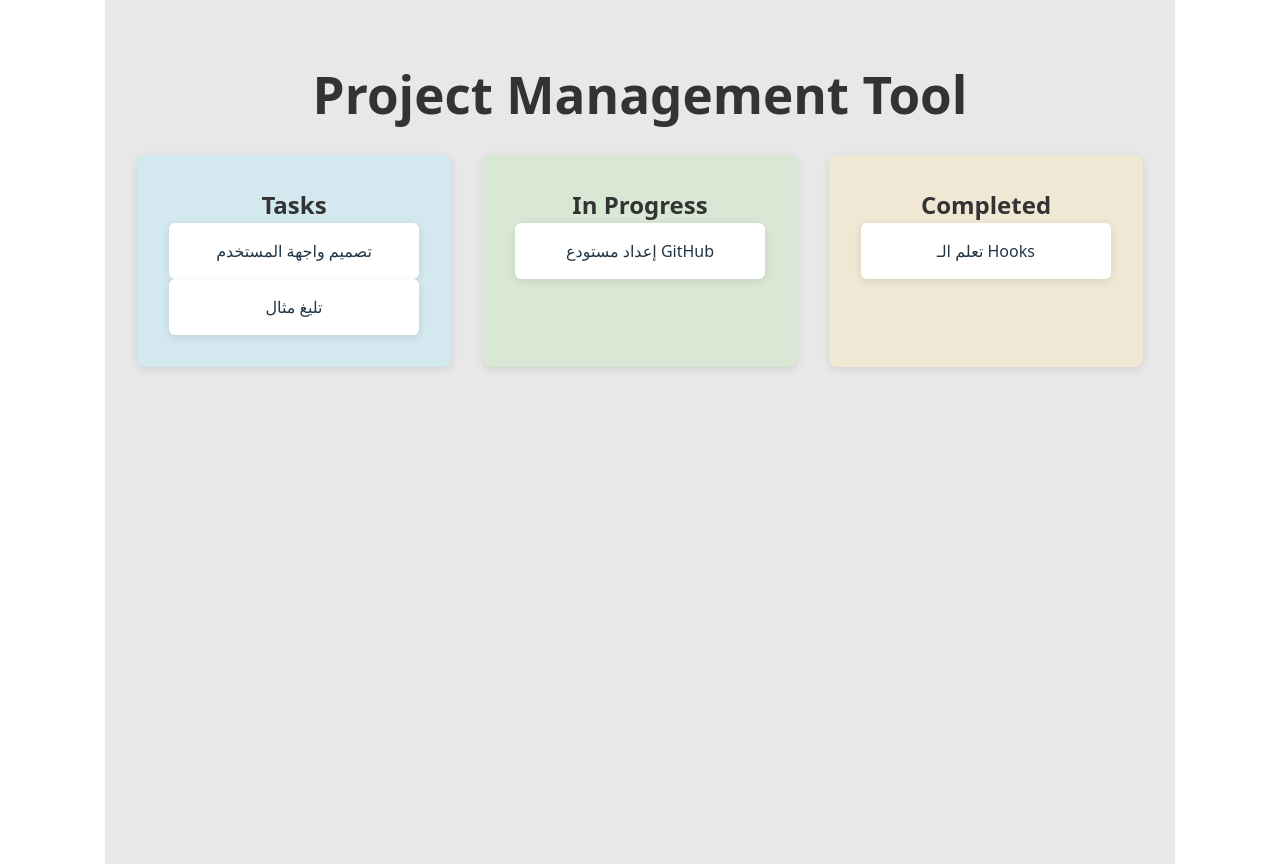
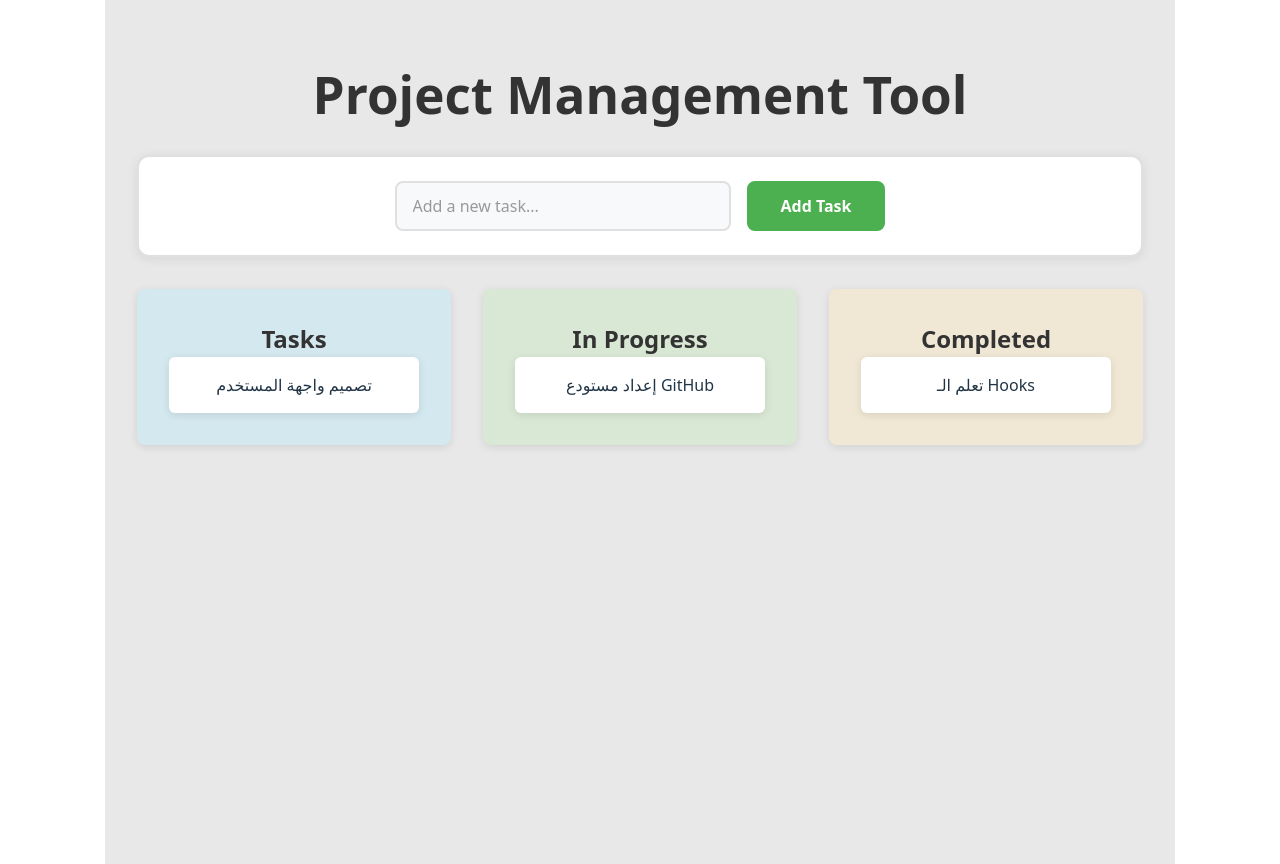
Before and after one commit to moali69j/project-management-pro, a React (Vite) app: page / in a window 1280 px wide. Built offline with nearby package versions, Linux system fonts and the light colour scheme.

Commit message:
feat: implement add task functionality and style the form

```diff
--- a/src/App.css
+++ b/src/App.css
@@ -11,6 +11,79 @@ h1 {
   text-align: center;
   margin-bottom: 2rem;
   color: #333;
+}
+
+.add-task-form {
+  display: flex;
+  gap: 1rem;
+  margin-bottom: 2rem;
+  justify-content: center;
+  flex-wrap: wrap;
+  padding: 1.5rem;
+  background-color: #ffffff;
+  border-radius: 12px;
+  border: 2px solid #e0e0e0;
+  box-shadow: 0 2px 12px rgba(0, 0, 0, 0.08);
+}
+
+.add-task-form input {
+  padding: 0.75rem 1rem;
+  border: 2px solid #e0e0e0;
+  border-radius: 8px;
+  font-size: 1rem;
+  width: 300px;
+  max-width: 100%;
+  transition: all 0.3s ease;
+  background-color: #f8f9fa;
+  color: #333;
+  font-family: inherit;
+}
+
+.add-task-form input:focus {
+  outline: none;
+  border-color: #4CAF50;
+  background-color: #ffffff;
+  box-shadow: 0 0 0 4px rgba(76, 175, 80, 0.1);
+}
+
+.add-task-form input::placeholder {
+  color: #999;
+}
+
+.add-task-form button {
+  padding: 0.75rem 2rem;
+  background-color: #4CAF50;
+  color: #ffffff;
+  border: 2px solid #4CAF50;
+  border-radius: 8px;
+  font-size: 1rem;
+  font-weight: 600;
+  cursor: pointer;
+  transition: all 0.3s ease;
+  font-family: inherit;
+}
+
+.add-task-form button:hover {
+  background-color: #45a049;
+  border-color: #45a049;
+  box-shadow: 0 4px 12px rgba(76, 175, 80, 0.25);
+  transform: translateY(-2px);
+}
+
+.add-task-form button:active {
+  transform: translateY(0);
+}
+
+@media (max-width: 768px) {
+  .add-task-form {
+    flex-direction: column;
+    align-items: center;
+  }
+
+  .add-task-form input {
+    width: 100%;
+    min-width: 200px;
+  }
 }
 
 .containers {
--- a/src/App.jsx
+++ b/src/App.jsx
@@ -3,19 +3,41 @@ import './App.css'
 import Column from './components/Column'
 
 function App() {
-  // مصفوفة تجريبية للمهام
   const [tasks, setTasks] = useState([
     { id: 1, text: "تصميم واجهة المستخدم", status: "Tasks" },
     { id: 2, text: "إعداد مستودع GitHub", status: "In Progress" },
     { id: 3, text: "تعلم الـ Hooks", status: "Completed" },
-    { id: 4, text: "تليغ مثال", status: "Tasks" },
   ]);
+
+  const [input, setInput] = useState("");
+
+  const addTask = (e) => {
+    e.preventDefault();
+    if (!input.trim()) return;
+
+    const newTask = {
+      id: Date.now(),
+      text: input,
+      status: "Tasks"
+    };
+
+    setTasks([...tasks, newTask]);
+    setInput("");
+  };
 
   return (
     <div className="app-container">
       <h1>Project Management Tool</h1>
+      <form onSubmit={addTask} className="add-task-form">
+        <input
+          type="text"
+          value={input}
+          onChange={(e) => setInput(e.target.value)}
+          placeholder="Add a new task..."
+        />
+        <button type="submit">Add Task</button>
+      </form>
       <div className="containers">
-        {/* سنقوم هنا بتصفية المهام لكل عمود */}
         <Column
           title="Tasks"
           className="box-1"
```
